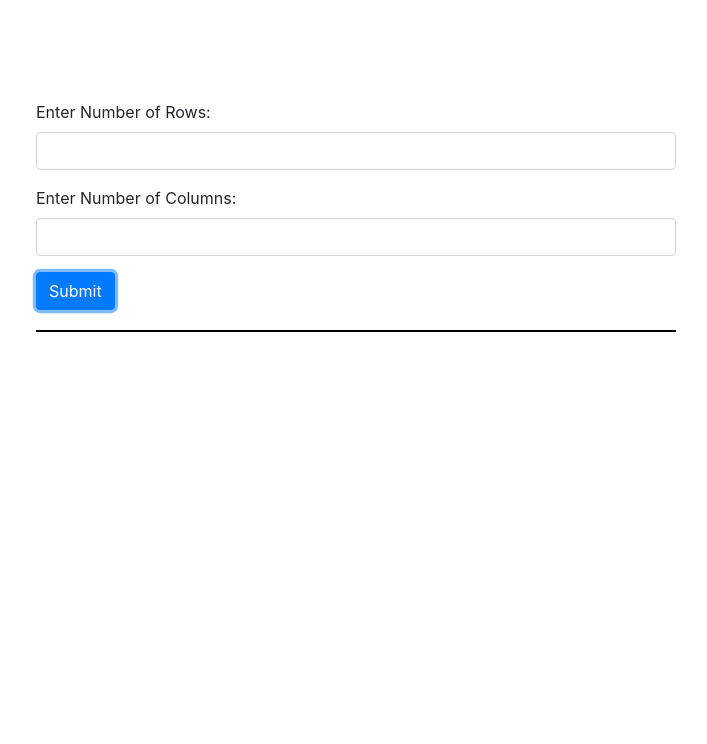
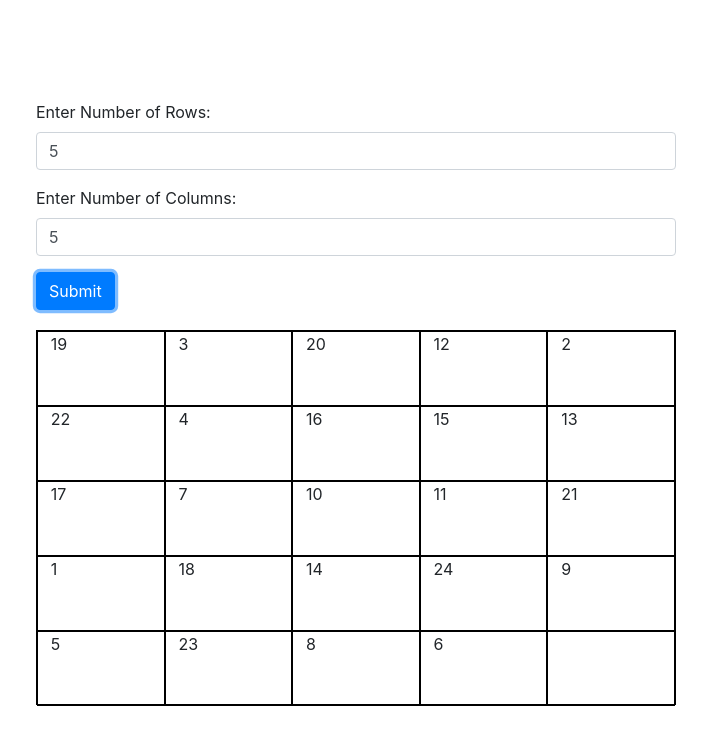
Before and after one commit to Sarang-khajuria/Sliding_puzzle_game, a plain HTML site: page index.html in a window 1280 px wide. Both pictures are taken after a click on the button "Submit". Shown: the whole page, without its empty margins (284-991 px from the left). Drawn offline with nearby package versions, Linux system fonts and the light colour scheme.

Commit message:
Fixed a bug where eventListener was called multiple times

```diff
--- a/index.html
+++ b/index.html
@@ -8,11 +8,11 @@
     <body>
             <div class="form-group">
                 <label for="numRows">Enter Number of Rows:</label>
-                <input type="number" class="form-control" id="numRows" max="6" min="1" >
+                <input type="number" class="form-control" id="numRows" max="6" min="1" value="5" >
             </div>
             <div class="form-group">
                 <label for="numCols">Enter Number of Columns:</label>
-                <input type="number" class="form-control" id="numCols" max="6" min="1">
+                <input type="number" class="form-control" id="numCols" max="6" min="1" value="5">
             </div>
             <button onclick="Initialise()" class="btn btn-primary">Submit</button>
     </body>
--- a/js/app.js
+++ b/js/app.js
@@ -1,7 +1,9 @@
-function Initialise() {
+var Initialise = function() {
     if (document.contains(document.getElementsByClassName("sliding-row")[0])) {
         document.getElementsByClassName("sliding-row")[0].remove();
+
     }
+
     let baseRect = createElement('sliding-row');
     document.getElementsByTagName('body')[0].appendChild(baseRect);
     let elements = document.getElementsByClassName('innerelems');
@@ -27,7 +29,7 @@ function Initialise() {
         }
     }
     elemArray[elemPos] = 0;
-    window.addEventListener('keyup',function(event){
+    function trigger(event){
         let keycode = event.which || event.keycode;
             if(keycode == 37){
                 if(elemPos %numberOfColumns !=0){
@@ -38,9 +40,7 @@ function Initialise() {
                     swapElements(elemArray,elemPos,elemPos-1);
                     elemPos = elemPos-1;
                     empty=elements[elemPos];
-
                 }
-
             }
             if(keycode == 38){
                 if(elemPos >= numberOfColumns){
@@ -75,8 +75,17 @@ function Initialise() {
                     empty=elements[elemPos];
                 }
             }
-    });
-  };
+    }
+
+    return{
+        trigger:trigger
+        }
+  }
+  window.onload = function(){
+    window.addEventListener('keyup', Initialise().trigger,false);
+  }
+
+
 
 
   function createElement(className){
```
Lines whose indentation alone changed are shown as unchanged.
